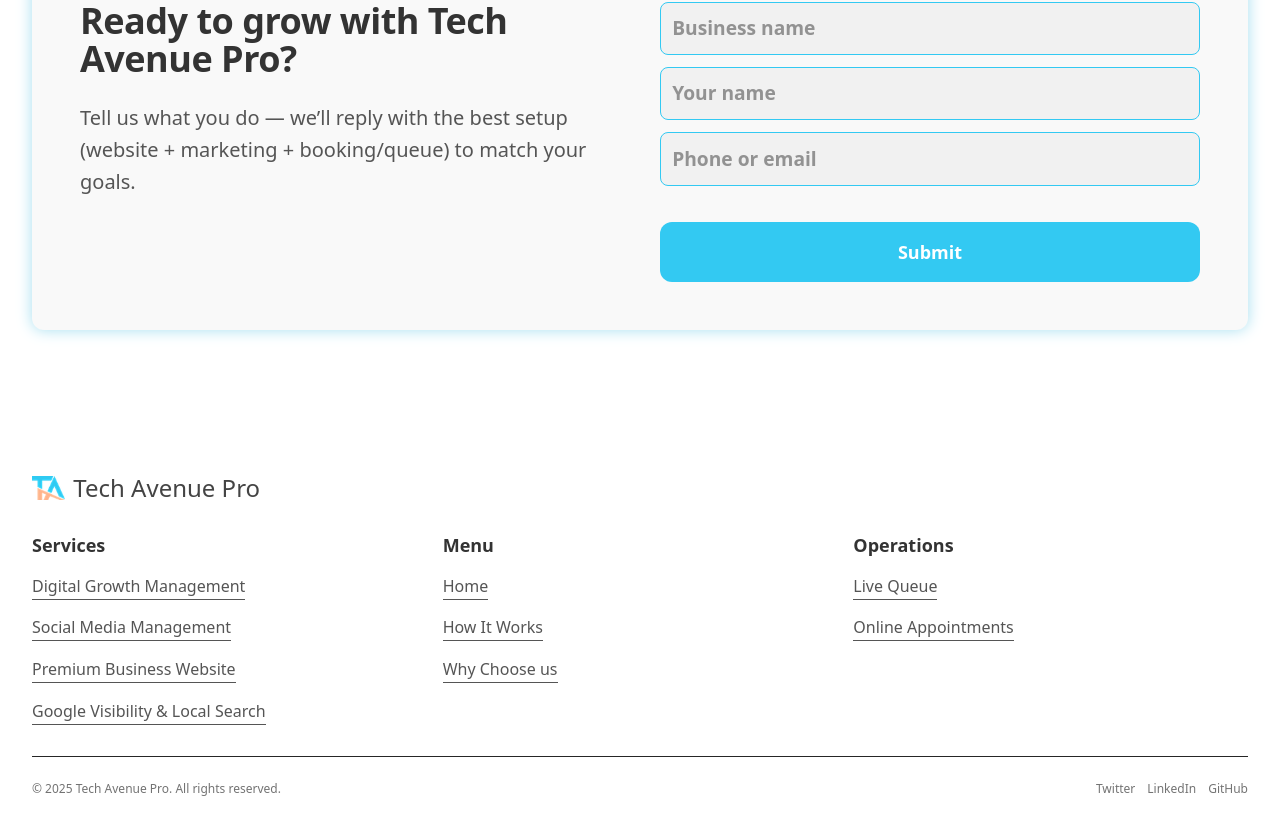
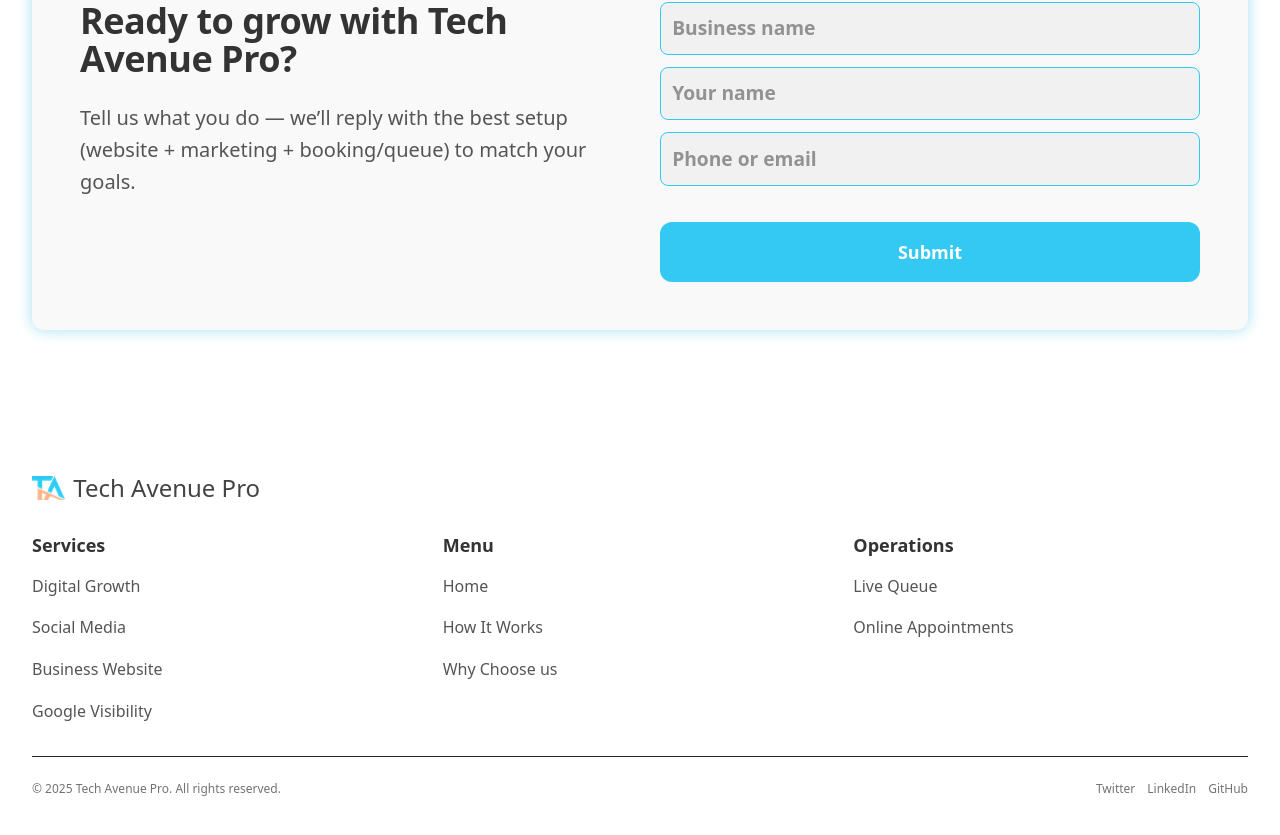
Before and after one commit to tech-avenue-pro/monorepo, a Next.js app in the folder apps/web/: page / in a window 1280 px wide. Shown: the part 4370-5205 px from the top of the page. Built offline with nearby package versions, Linux system fonts and the light colour scheme.

Commit message:
Updated Footer

```diff
--- a/apps/web/app/HomeView/Footer.tsx
+++ b/apps/web/app/HomeView/Footer.tsx
@@ -49,8 +49,9 @@
                                     variant={DSTextVariant.bodySmall}
                                     color={DSTextColor.tertiary}
                                     href="#digital-growth-management"
+                                    showBottomLine={false}
                                 >
-                                    Digital Growth Management
+                                    Digital Growth
                                 </DSLink>
                             </div>
                             <div>
@@ -58,8 +59,9 @@
                                     variant={DSTextVariant.bodySmall}
                                     color={DSTextColor.tertiary}
                                     href="#social-media-management"
+                                    showBottomLine={false}
                                 >
-                                    Social Media Management
+                                    Social Media
                                 </DSLink>
                             </div>
                             <div>
@@ -67,8 +69,9 @@
                                     variant={DSTextVariant.bodySmall}
                                     color={DSTextColor.tertiary}
                                     href="#premium-business-website"
+                                    showBottomLine={false}
                                 >
-                                    Premium Business Website
+                                    Business Website
                                 </DSLink>
                             </div>
                             <div>
@@ -76,8 +79,9 @@
                                     variant={DSTextVariant.bodySmall}
                                     color={DSTextColor.tertiary}
                                     href="#premium-business-website"
+                                    showBottomLine={false}
                                 >
-                                    Google Visibility & Local Search
+                                    Google Visibility
                                 </DSLink>
                             </div>
                         </div>
@@ -95,6 +99,7 @@
                                     variant={DSTextVariant.bodySmall}
                                     color={DSTextColor.tertiary}
                                     href="#digital-growth-management"
+                                    showBottomLine={false}
                                 >
                                     Home
                                 </DSLink>
@@ -104,6 +109,7 @@
                                     variant={DSTextVariant.bodySmall}
                                     color={DSTextColor.tertiary}
                                     href="#social-media-management"
+                                    showBottomLine={false}
                                 >
                                     How It Works
                                 </DSLink>
@@ -113,6 +119,7 @@
                                     variant={DSTextVariant.bodySmall}
                                     color={DSTextColor.tertiary}
                                     href="#premium-business-website"
+                                    showBottomLine={false}
                                 >
                                     Why Choose us
                                 </DSLink>
@@ -132,6 +139,7 @@
                                     variant={DSTextVariant.bodySmall}
                                     color={DSTextColor.tertiary}
                                     href="#digital-growth-management"
+                                    showBottomLine={false}
                                 >
                                     Live Queue
                                 </DSLink>
@@ -141,6 +149,7 @@
                                     variant={DSTextVariant.bodySmall}
                                     color={DSTextColor.tertiary}
                                     href="#social-media-management"
+                                    showBottomLine={false}
                                 >
                                     Online Appointments
                                 </DSLink>
--- a/packages/styles/design-systems.css
+++ b/packages/styles/design-systems.css
@@ -750,6 +750,15 @@
     border-bottom: 1px solid transparent;
     transition: all 0.3s;
 }
+.ds-link-no-bottom-line:link,
+.ds-link-no-bottom-line:visited {
+    border-bottom: none;
+    padding-bottom: 0;
+}
+.ds-link-no-bottom-line:active,
+.ds-link-no-bottom-line:hover {
+    border-bottom: none;
+}
 .ds-link-glow {
     text-shadow: 0 0 16px currentColor;
 }
--- a/packages/ui/src/design-systems/DSLink.tsx
+++ b/packages/ui/src/design-systems/DSLink.tsx
@@ -19,6 +19,7 @@
     children: React.ReactNode;
     glow?: boolean;
     arrow?: boolean;
+    showBottomLine?: boolean;
 }
 
 export function DSLink({
@@ -29,6 +30,7 @@
     style,
     glow = false,
     arrow = false,
+    showBottomLine = true,
     children,
     ...rest
 }: DSLinkProps) {
@@ -47,6 +49,7 @@
                 colorClasses[color],
                 glow && "ds-link-glow",
                 arrow && "ds-link-arrow",
+                !showBottomLine && "ds-link-no-bottom-line",
                 className
             )}
             style={mergedStyle}
```
